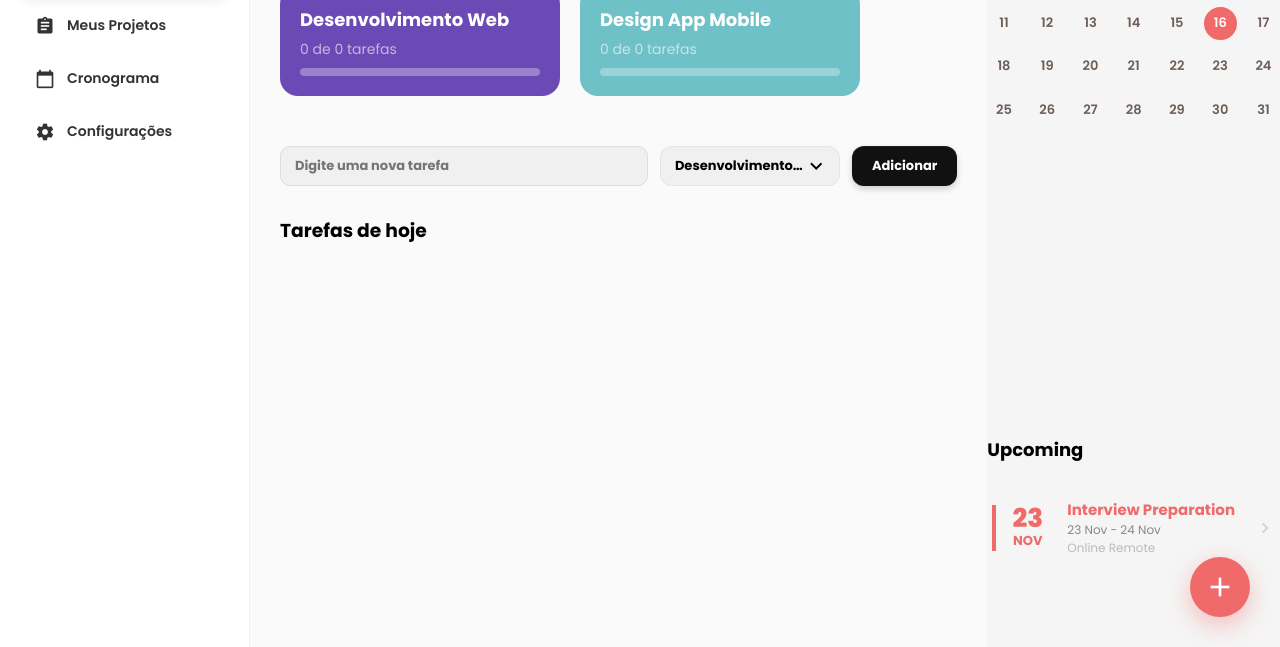
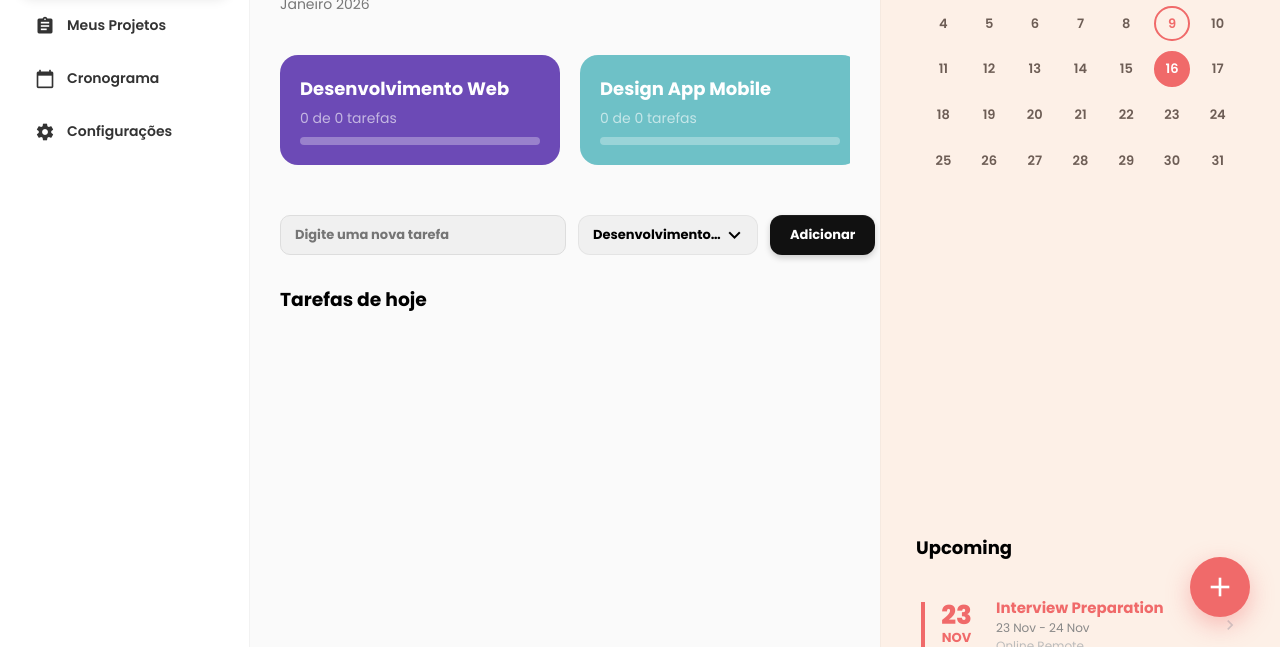
Before and after one commit to bea-angelim/Prioris-app, a plain HTML site: page index.html in a window 1280 px wide. Shown: the part 153-800 px from the top of the page. Drawn offline with Linux system fonts and the light colour scheme; a web font is replaced by a local one.

Commit message:
Corrigindo layout e caminhos do CSS

```diff
--- a/index.html
+++ b/index.html
@@ -8,7 +8,7 @@
     <link rel="preconnect" href="https://fonts.gstatic.com" crossorigin>
     <link href="https://fonts.googleapis.com/css2?family=MonteCarlo&family=Montserrat:ital,wght@0,100..900;1,100..900&family=Poppins:ital,wght@0,100;0,200;0,300;0,400;0,500;0,600;0,700;0,800;0,900;1,100;1,200;1,300;1,400;1,500;1,600;1,700;1,800;1,900&display=swap" rel="stylesheet">
     <link href="https://fonts.googleapis.com/icon?family=Material+Icons" rel="stylesheet">
-    <link rel="stylesheet" href="/style.css">
+    <link rel="stylesheet" href="style.css">
 </head>
 <body>
     <div class="app">
--- a/style.css
+++ b/style.css
@@ -1062,6 +1062,21 @@
     transition: width 0.3s ease;
 }
 
+.rightbar {
+    width: 400px;
+    height: 100vh;
+    background: #fdf0e7;
+    padding: 40px 35px;
+    display: flex;
+    flex-direction: column;
+    align-items: center;
+    gap: 45px;
+    position: sticky;
+    top: 0;
+    overflow-y: auto;
+    border-left: 1px solid rgba(0, 0, 0, 0.03);
+}
+
 @media (max-width: 1024px) {
 
   .app {
```
